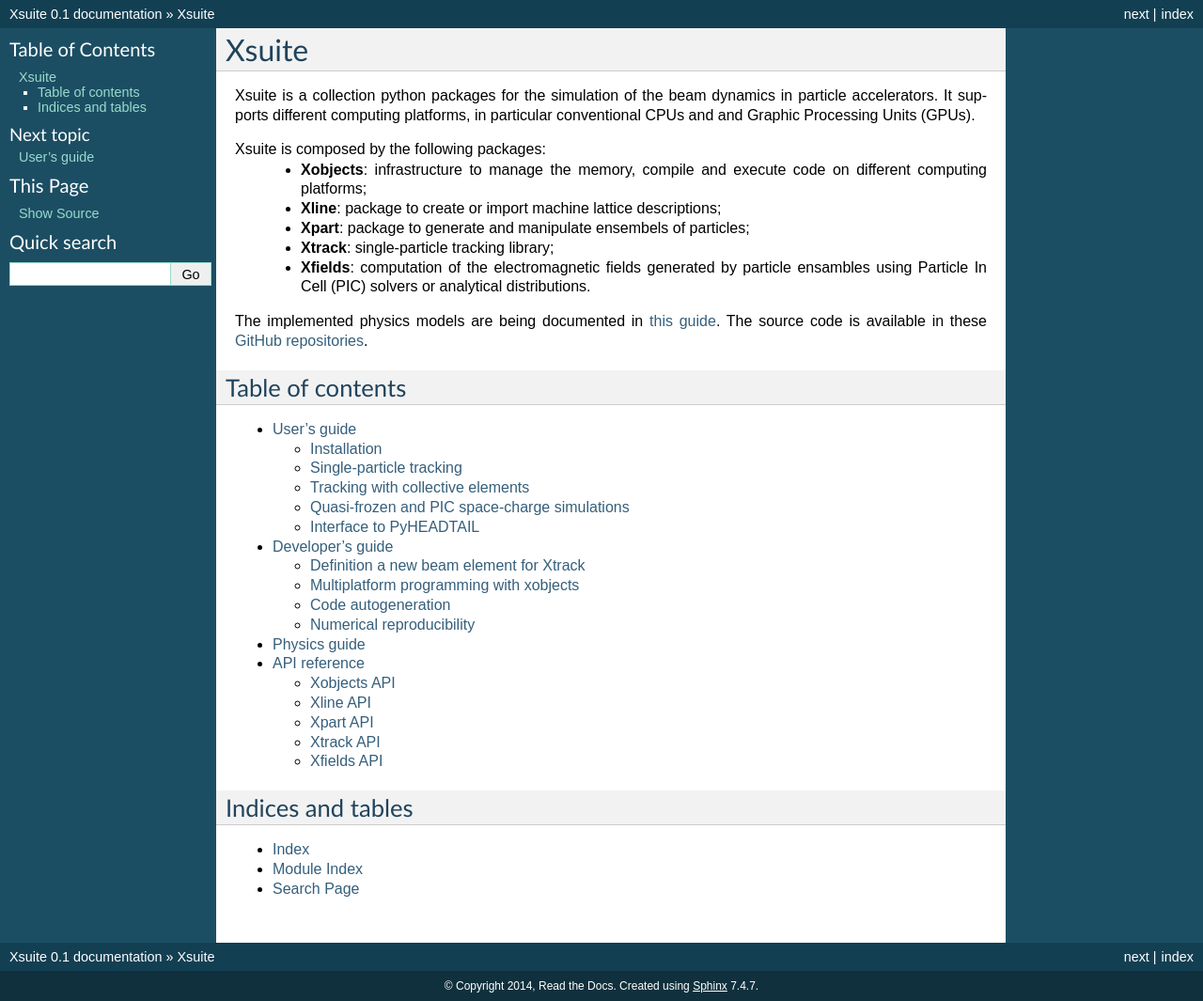
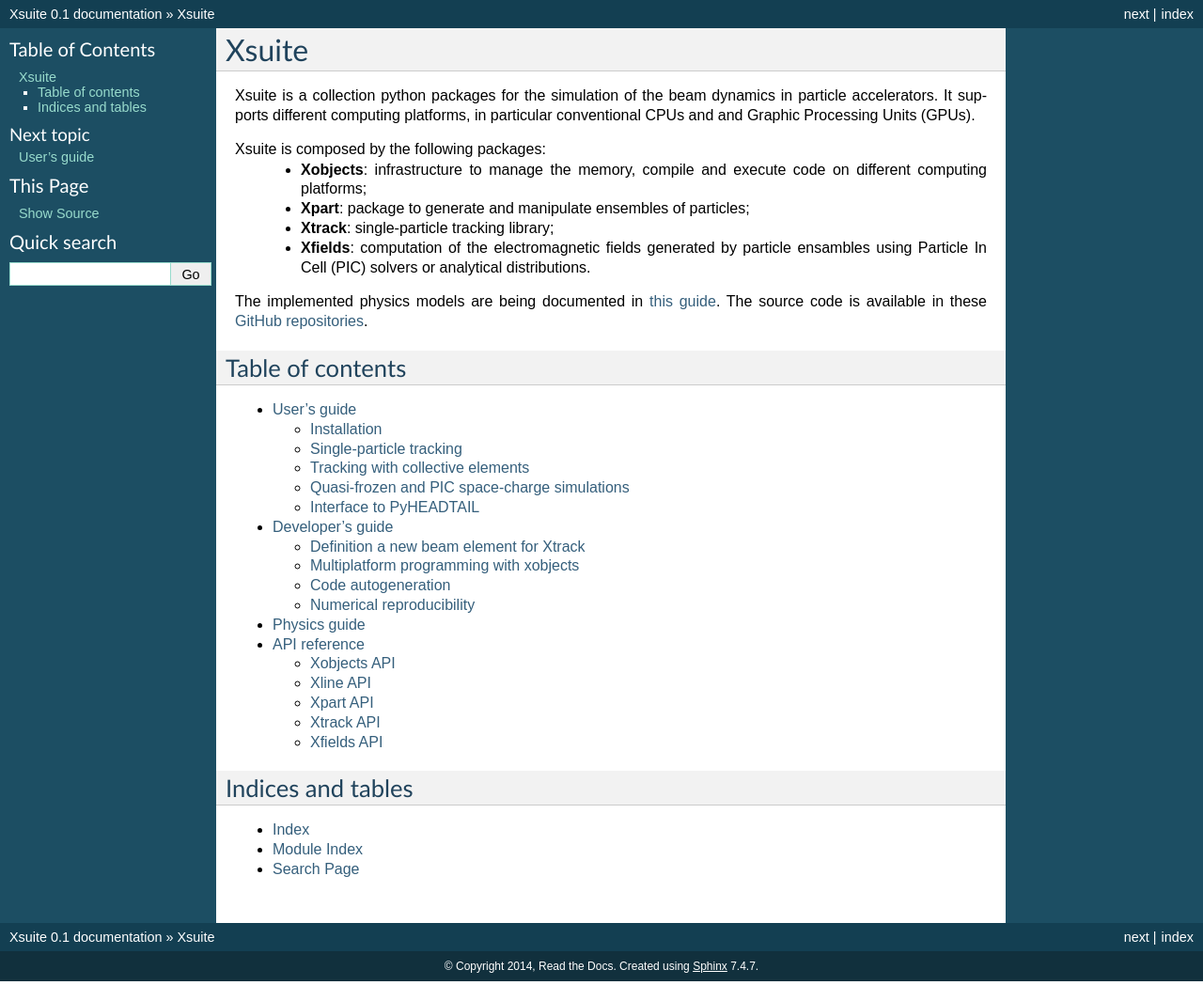
Before and after one commit to xsuite/xsuite, a Sphinx documentation site: the page built from docs/index.rst, in a window 1280 px wide. Shown: the whole page at 94% size. Built offline with Sphinx 7.4.7, drawn with Linux system fonts in a browser that asks for light colours; after the commit the page ends 1044 px from its top, so only the background shows below that.

Commit message:
Quick push

```diff
--- a/docs/conf.py
+++ b/docs/conf.py
@@ -29,12 +29,10 @@ os.system(
 sys.path.insert(0, os.path.abspath('./xobjects'))
 sys.path.insert(0, os.path.abspath('./xtrack'))
 sys.path.insert(0, os.path.abspath('./xfields'))
-sys.path.insert(0, os.path.abspath('./xline'))
 sys.path.insert(0, os.path.abspath('./xpart'))
 import xobjects
 import xfields
 import xtrack
-import xline
 import xpart
 
 # -- General configuration ------------------------------------------------
--- a/docs/index.rst
+++ b/docs/index.rst
@@ -11,8 +11,7 @@ Xsuite is a collection python packages for the simulation of the beam dynamics i
 
 Xsuite is composed by the following packages:
  - **Xobjects**: infrastructure to manage the memory, compile and execute code on different computing platforms;
- - **Xline**: package to create or import machine lattice descriptions;
- - **Xpart**: package to generate and manipulate ensembels of particles;
+ - **Xpart**: package to generate and manipulate ensembles of particles;
  - **Xtrack**: single-particle tracking library;
  - **Xfields**: computation of the electromagnetic fields generated by particle ensambles using Particle In Cell (PIC) solvers or analytical distributions.
 
```
